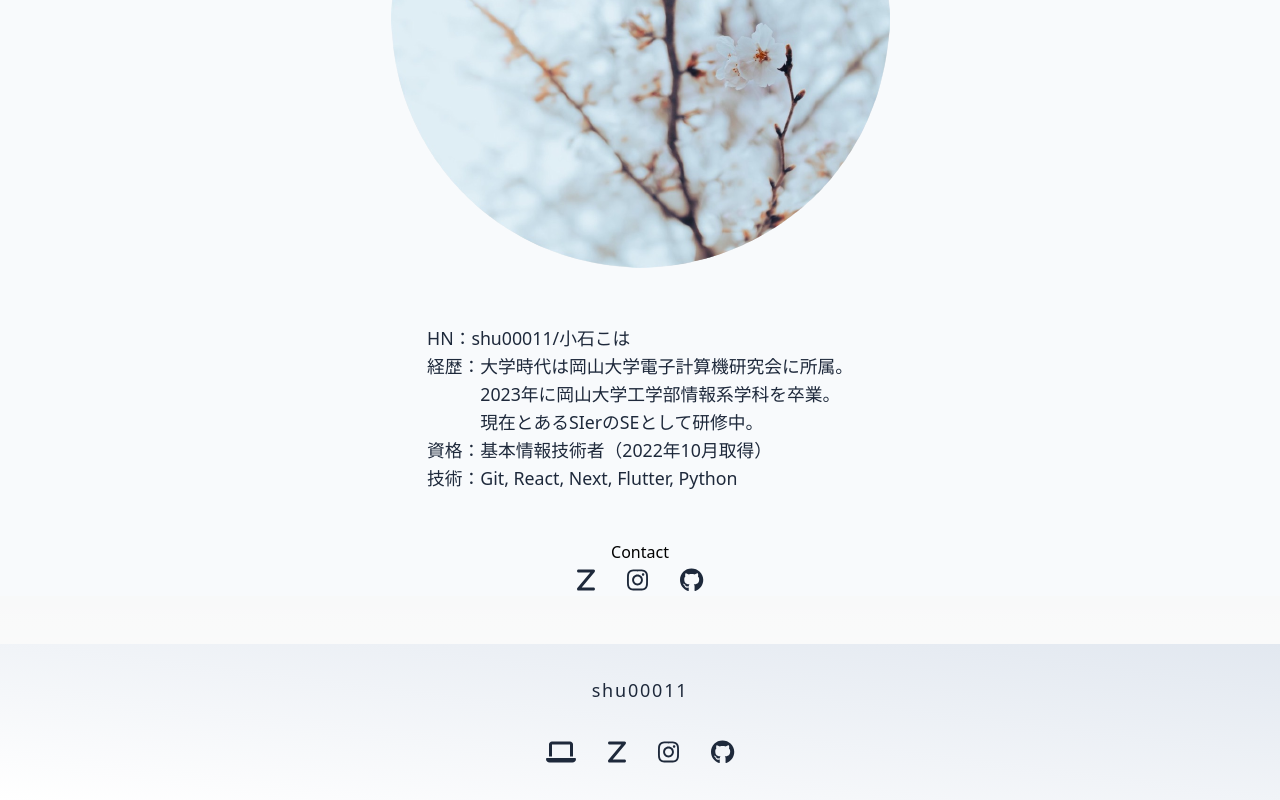
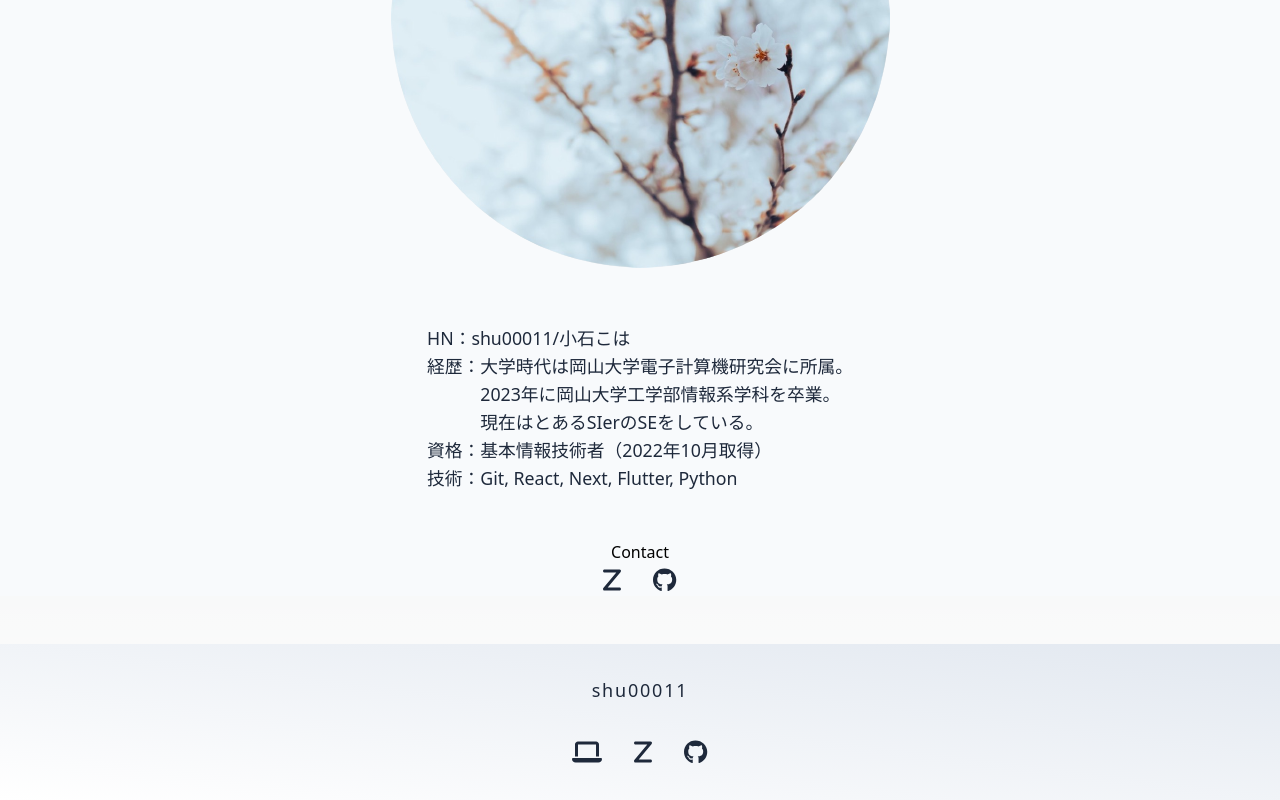
Before and after one commit to shu00011/nextOutput, a Next.js app: page /about in a window 1280 px wide. Shown: the part 415-1215 px from the top of the page. Built offline with nearby package versions, Linux system fonts and the light colour scheme; no server answers.

Commit message:
fix: 自己紹介文とContactを少々変更

```diff
--- a/components/social.js
+++ b/components/social.js
@@ -25,12 +25,12 @@ export default function Social({onFooter=false}) {
                     <span className='sr-only'>Zenn</span>
                 </a>
             </li>
-            <li>
+            {/* <li>
                 <a href='https://www.instagram.com/shu_0u/' target='_blank' rel='noopener noreferrer'>
                     <FontAwesomeIcon icon = { faInstagram } />
                     <span className='sr-only'>Instagram</span>
                 </a>
-            </li>
+            </li> */}
             <li>
                 <a href='https://github.com/shu00011' target='_blank' rel='noopener noreferrer'>
                     <FontAwesomeIcon icon = { faGithub } />
--- a/pages/about.js
+++ b/pages/about.js
@@ -39,7 +39,7 @@ export default function About() {
             <p>HN：shu00011/小石こは</p>
             <p>経歴：大学時代は岡山大学電子計算機研究会に所属。</p>
             <p>　　　2023年に岡山大学工学部情報系学科を卒業。</p>
-            <p>　　　現在とあるSIerのSEとして研修中。</p>
+            <p>　　　現在はとあるSIerのSEをしている。</p>
             <p>資格：基本情報技術者（2022年10月取得）</p>
             <p>技術：Git, React, Next, Flutter, Python</p>
           </PostBody>
```
